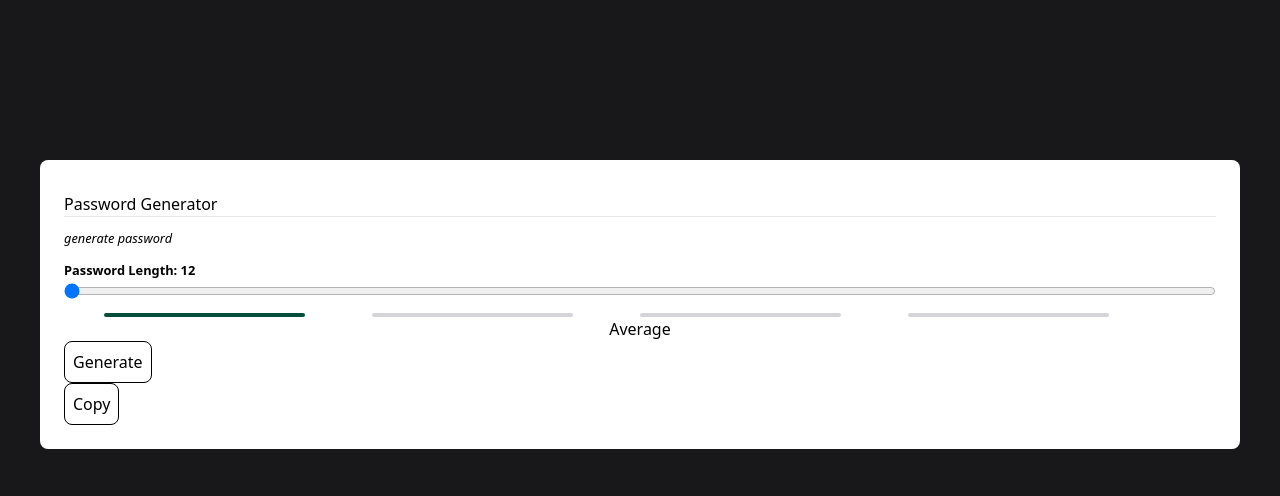
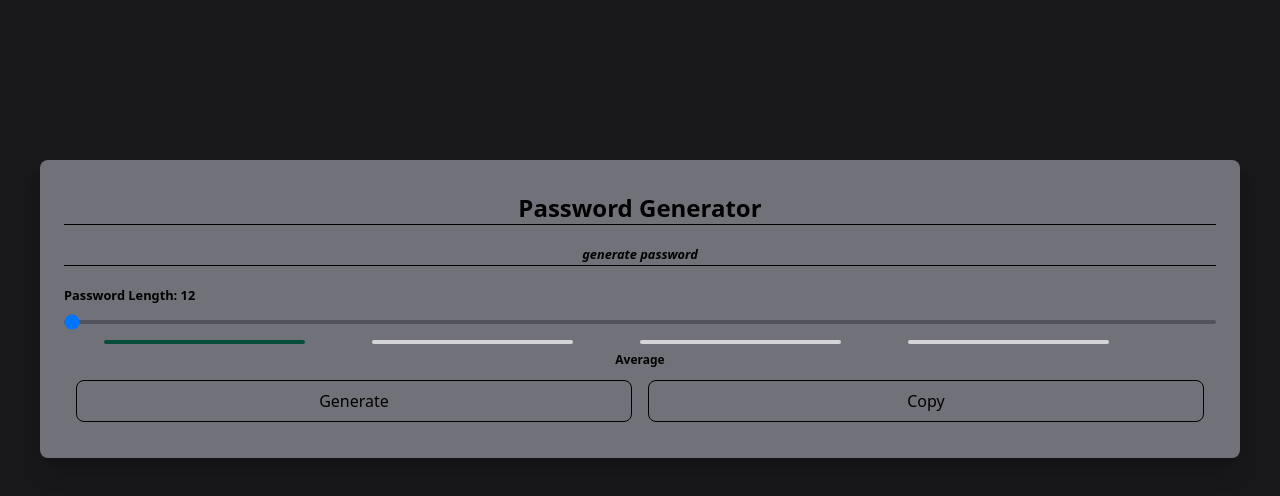
Before and after one commit to imdoingotherthings/PasswordGenerator, a React (Vite) app: page / in a window 1280 px wide. Shown: the top 496 px of the page. Built offline with nearby package versions, Linux system fonts and the light colour scheme.

Commit message:
Adding styles to form and password strength component.

```diff
--- a/src/components/PasswordStrength/index.jsx
+++ b/src/components/PasswordStrength/index.jsx
@@ -7,13 +7,13 @@ export const PasswordStrength = state => {
 	const strengthText = () => {
 		switch (rng) {
 			case 12:
-				return <h2>Average</h2>;
+				return 'Average';
 			case 14:
-				return <h2>Moderately Strong</h2>;
+				return 'Moderately Strong';
 			case 16:
-				return <h2>Strong</h2>;
+				return 'Strong';
 			case 18:
-				return <h2>Very Strong</h2>;
+				return 'Very Strong';
 			default:
 				return null;
 		}
@@ -35,7 +35,7 @@ export const PasswordStrength = state => {
 					<div className={rng >= 16 ? lvl3SliderClass : defaultClass}></div>
 					<div className={rng >= 18 ? lvl4SliderClass : defaultClass}></div>
 				</div>
-				{strengthText(rng)}
+				<p className="font-bold text-xs my-2">{strengthText(rng)}</p>
 			</div>
 		);
 	};
--- a/src/components/form/index.jsx
+++ b/src/components/form/index.jsx
@@ -60,23 +60,37 @@ export const FormGenerator = () => {
 
 	return (
 		<div className="mx-auto px-10">
-			<div className="bg-white p-6 my-40 rounded-lg">
+			<div className="bg-zinc-500 p-6 my-40 rounded-lg shadow-xl">
 				<div className="my-2">
-					<h1>Password Generator</h1>
-					<hr className="w-full" />
+					<p className="text-2xl font-bold text-center">Password Generator</p>
+					<hr className="w-full border-black" />
 				</div>
 
+				<div className="my-4 font-semibold text-center">
 					<p className="">{showPass()}</p>
+					<hr className="w-full border-black" />
+				</div>
 
 				<div className="my-2">
 					<small>
 						<b>Password Length: {rng}</b>
 					</small>
-					<input className="w-full" onChange={e => passwordRange(e)} type="range" name="password" id="password" value={rng} min={12} max={18} step={2} />
+					<input
+						className="w-full outline-none appearance-none rounded-lg h-1 bg-zinc-600 cursor-pointer my-2"
+						onChange={e => passwordRange(e)}
+						type="range"
+						name="password"
+						id="password"
+						value={rng}
+						min={12}
+						max={18}
+						step={2}
+					/>
 				</div>
 
 				<PasswordStrength rng={rng} />
 
+				<div className="grid grid-cols-2 gap-4 my-3 px-3">
 					<button onClick={() => gen()} className="block border border-black rounded-lg p-2">
 						Generate
 					</button>
@@ -85,5 +99,6 @@ export const FormGenerator = () => {
 					</button>
 				</div>
 			</div>
+		</div>
 	);
 };
```
Lines whose indentation alone changed are shown as unchanged.
